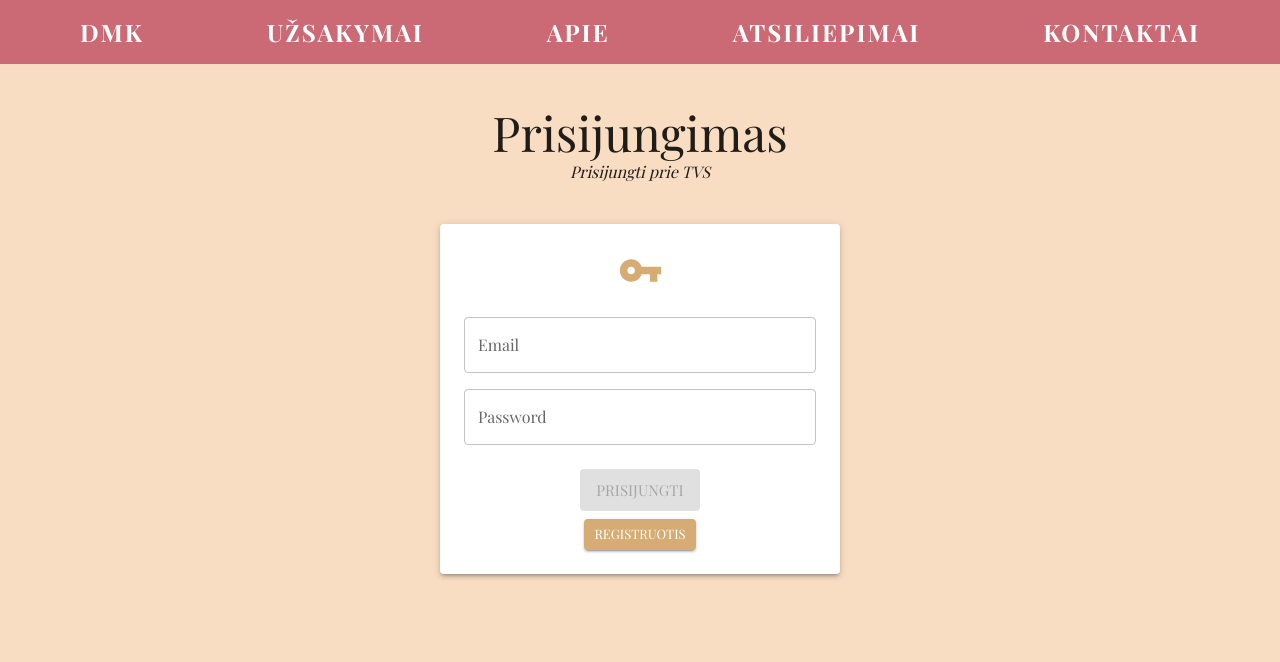
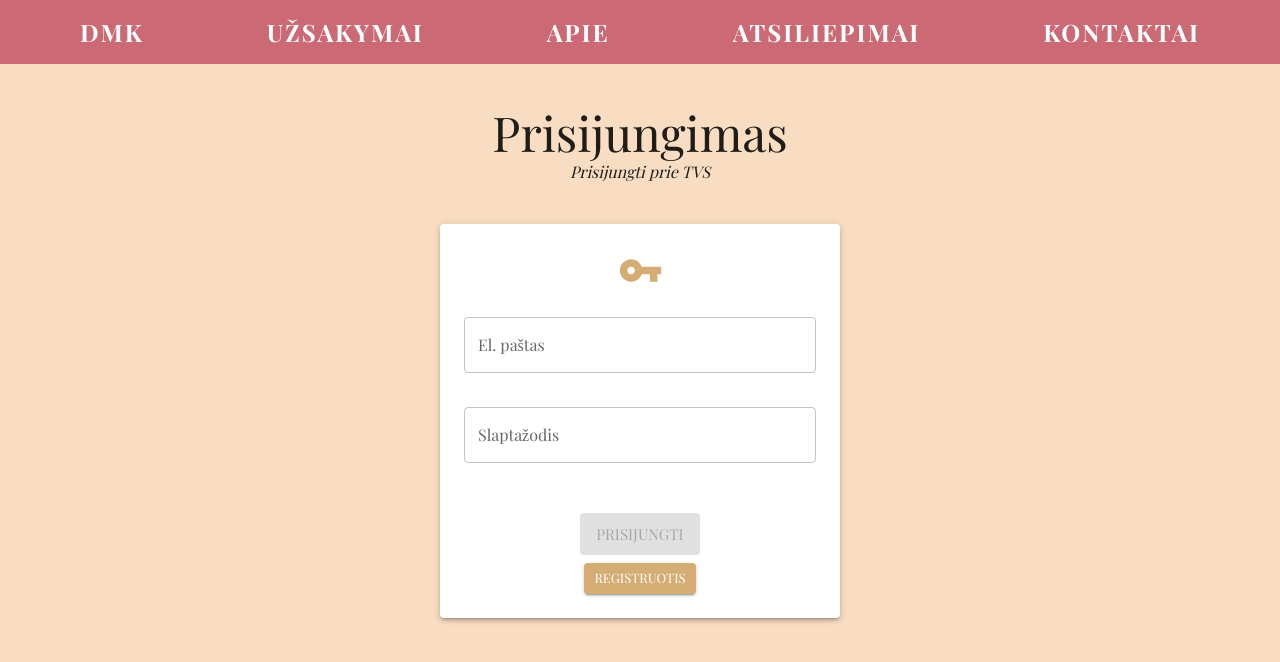
Before and after one commit to fcmilda/baigiamasis, a React (Create React App) app: page /auth/login in a window 1280 px wide. Shown: the top 662 px of the page. Built offline with nearby package versions, Linux system fonts and the light colour scheme; a web font is replaced by a local one.

Commit message:
feat: form error text

```diff
--- a/src/components/authform.tsx
+++ b/src/components/authform.tsx
@@ -56,7 +56,7 @@ const AuthForm: React.FC<AuthFormProps> = ({
         <Box sx={{
           display: 'flex',
           flexDirection: 'column',
-          gap: 2,
+          gap: 1,
           width: 1 / 1,
           my: 2,
         }}
--- a/src/components/navbar/navbarlink.tsx
+++ b/src/components/navbar/navbarlink.tsx
@@ -17,12 +17,12 @@ const NavbarLink = styled(NavLink)(({ theme }) => ({
   '&.active': {
     color: theme.palette.manoSpalva.light,
     boxShadow: `inset 0px -3px 0px 0px ${theme.palette.manoSpalva.light}`,
-    fontWeight: 900,
+    // fontWeight: 900,
   },
 
   ':hover': {
     color: theme.palette.manoSpalva.light,
-    fontWeight: 900,
+    // fontWeight: 900,
   },
 
 }));
--- a/src/pages/contacts-page.tsx
+++ b/src/pages/contacts-page.tsx
@@ -74,9 +74,11 @@ const ContactsPage: React.FC = () => {
               onBlur={formik.handleBlur}
               value={formik.values.name}
             />
-            {formik.touched.name && formik.errors.name
-              ? <Typography sx={{ my: 0, fontSize: 12, color: 'red' }}>{formik.errors.name}</Typography>
-              : null}
+            {formik.touched.name && formik.errors.name ? (
+              <Typography sx={{ my: 0, fontSize: 12, color: 'red' }}>
+                {formik.errors.name}
+              </Typography>
+            ) : <Box sx={{ my: '9px' }} />}
           </Box>
           <Box sx={{ display: 'flex', flexDirection: 'column' }}>
             <TextField
@@ -89,8 +91,11 @@ const ContactsPage: React.FC = () => {
               onBlur={formik.handleBlur}
               value={formik.values.email}
             />
-            {formik.touched.email && formik.errors.email
-              && <Typography sx={{ my: 0, fontSize: 12, color: 'red' }}>{formik.errors.email}</Typography>}
+            {formik.touched.email && formik.errors.email ? (
+              <Typography sx={{ my: 0, fontSize: 12, color: 'red' }}>
+                {formik.errors.email}
+              </Typography>
+            ) : <Box sx={{ my: '9px' }} />}
           </Box>
         </Box>
         <Box>
@@ -104,9 +109,11 @@ const ContactsPage: React.FC = () => {
             onBlur={formik.handleBlur}
             value={formik.values.message}
           />
-          {formik.touched.message && formik.errors.message
-            ? <Typography sx={{ my: 0, fontSize: 12, color: 'red' }}>{formik.errors.message}</Typography>
-            : null}
+          {formik.touched.message && formik.errors.message ? (
+            <Typography sx={{ mt: 1, fontSize: 12, color: 'red' }}>
+              {formik.errors.message}
+            </Typography>
+          ) : <Box sx={{ my: '26px' }} />}
         </Box>
         <Box>
           <Button variant="contained" size="large" type="submit" sx={{ boxShadow: '0', mt: 2 }}>Siųsti</Button>
--- a/src/pages/login-page.tsx
+++ b/src/pages/login-page.tsx
@@ -3,7 +3,7 @@ import { useSearchParams } from 'react-router-dom';
 import { useFormik, FormikConfig } from 'formik';
 import * as Yup from 'yup';
 import {
-  Container, TextField,
+  Box, Container, TextField, Typography,
 } from '@mui/material';
 import AuthForm from 'components/authform';
 import SectionTitle from '../components/sectiontitle';
@@ -69,27 +69,43 @@ const LoginPage: React.FC = () => {
         <TextField
           name="email"
           type="email"
-          label="Email"
+          label="El. paštas"
           fullWidth
           value={values.email}
           onChange={handleChange}
           onBlur={handleBlur}
           error={touched.email && Boolean(errors.email)}
-          helperText={touched.email && errors.email}
+          // helperText={touched.email && errors.email}
           disabled={loading}
         />
+        {touched.email && errors.email ? (
+          <Typography sx={{
+            my: 0, fontSize: 12, color: 'red', textAlign: 'center',
+          }}
+          >
+            {errors.email}
+          </Typography>
+        ) : <Box sx={{ my: '9px' }} />}
         <TextField
           name="password"
           type="password"
-          label="Password"
+          label="Slaptažodis"
           fullWidth
           value={values.password}
           onChange={handleChange}
           onBlur={handleBlur}
           error={touched.password && Boolean(errors.password)}
-          helperText={touched.password && errors.password}
+          // helperText={touched.password && errors.password}
           disabled={loading}
         />
+        {touched.password && errors.password ? (
+          <Typography sx={{
+            my: 0, fontSize: 12, color: 'red', textAlign: 'center',
+          }}
+          >
+            {errors.password}
+          </Typography>
+        ) : <Box sx={{ my: '9px' }} />}
       </AuthForm>
     </Container>
   );
```
